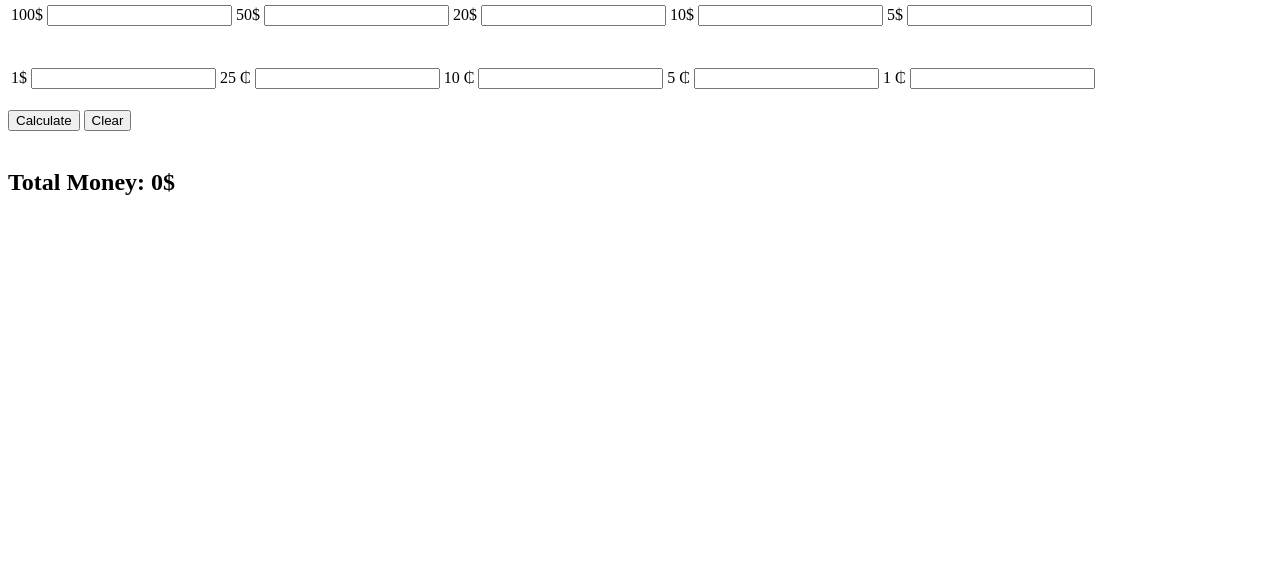
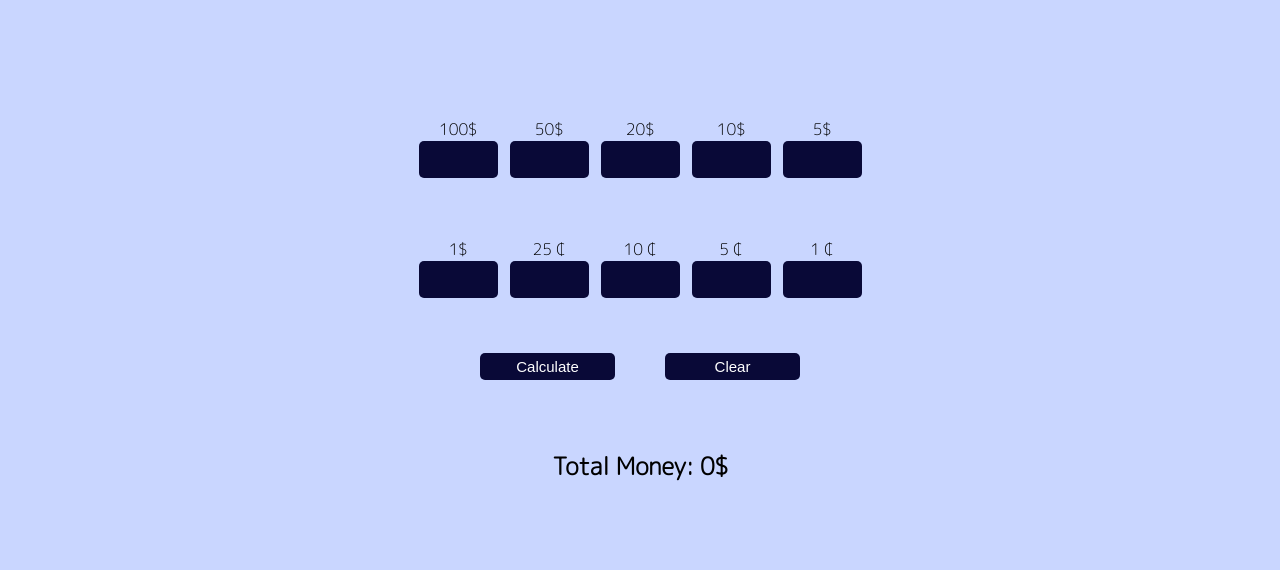
Before and after one commit to ReemAbdulnoor/Cash-Counter, a plain HTML site: page index.html in a window 1280 px wide. Shown: the part 230-800 px from the top of the page. Drawn offline with Linux system fonts and the light colour scheme.

Commit message:
Update index.html
updated the path name for css and js

```diff
--- a/index.html
+++ b/index.html
@@ -4,7 +4,7 @@
     <title>Cash Counter</title>
     <meta charset="UTF-8" />
     <meta name="viewport" content="width=device-width, initial-scale=1.0" />
-    <link rel="stylesheet" href="_css.css" />
+    <link rel="stylesheet" href="css.css" />
     <link
       href="https://fonts.googleapis.com/css2?family=M+PLUS+Rounded+1c:wght@300&display=swap"
       rel="stylesheet"
@@ -78,6 +78,6 @@
     <!--display the total amount of money-->
     <h2 id="total" class="centered">Total Money: 0$</h2>
 
-    <script src="_scripts.js"></script>
+    <script src="scripts.js"></script>
   </body>
 </html>
```
